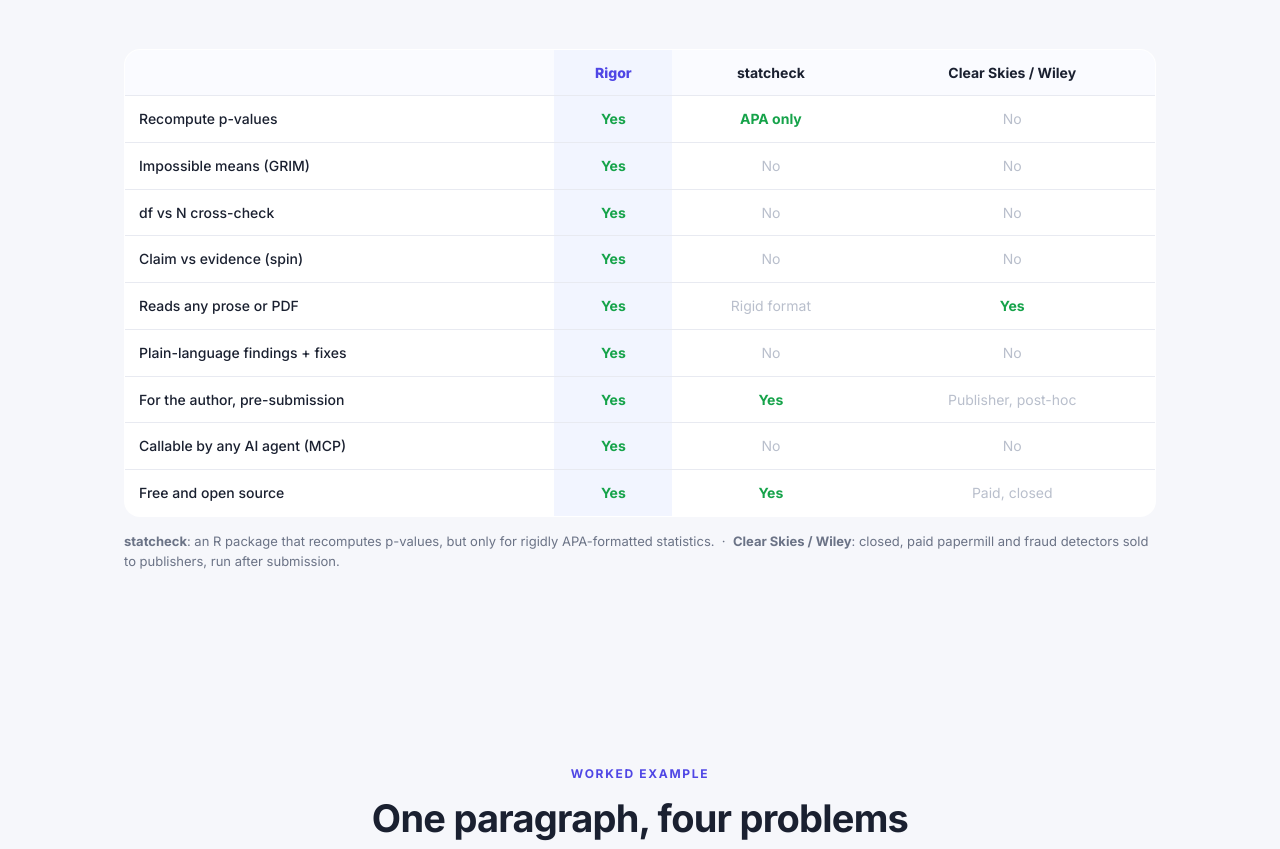
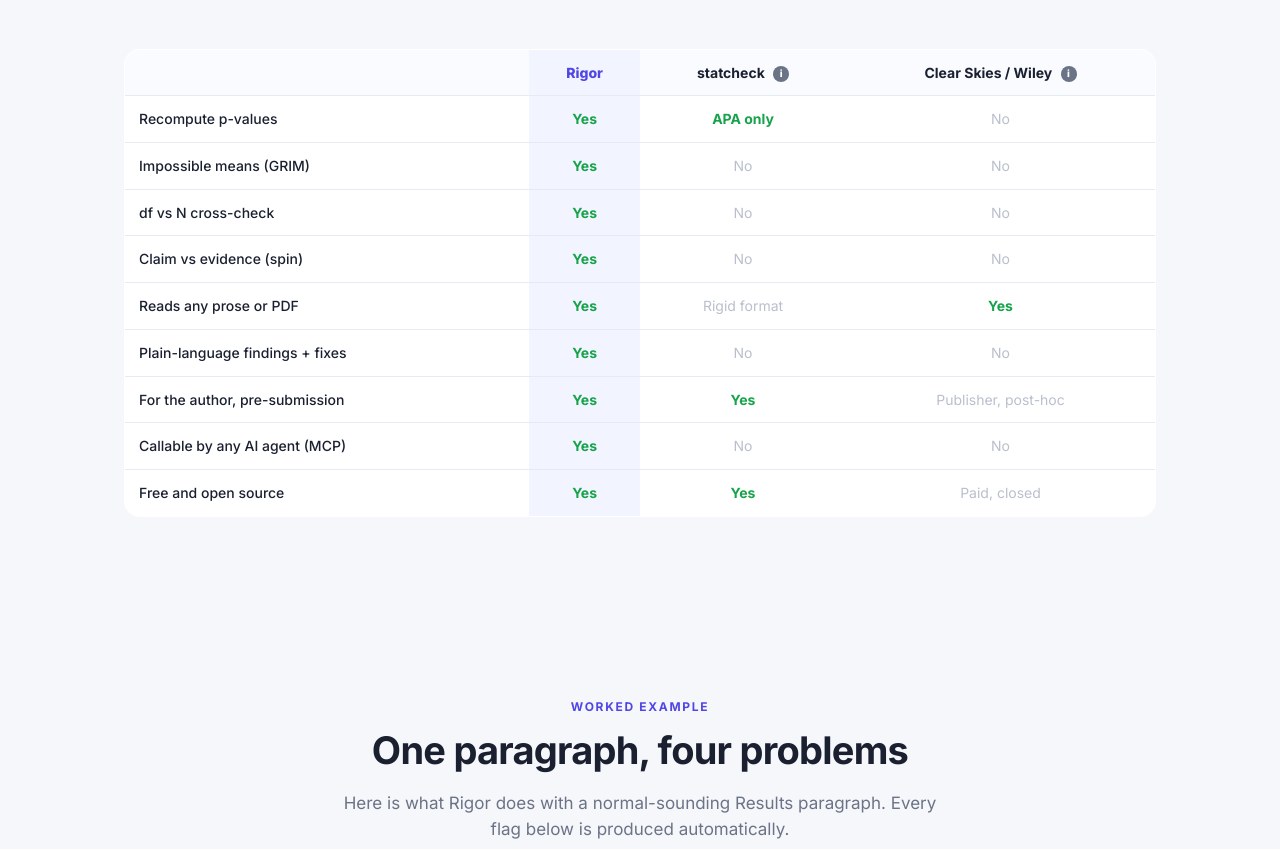
Before and after one commit to usv240/rigor, a plain HTML site: page web/static/index.html in a window 1280 px wide. Shown: the part 4243-5092 px from the top of the page. Drawn offline with Linux system fonts and the light colour scheme; no server answers.

Commit message:
Restore info tooltips on comparison table; fix clipping (visible on desktop, scroll on mobile)

```diff
--- a/web/static/index.html
+++ b/web/static/index.html
@@ -202,13 +202,13 @@
       <p>The individual checks already exist. What is new is doing all of them, on any
          paper, in plain language, for the author who needs it before submission.</p>
     </div>
-    <div style="overflow-x:auto">
+    <div class="cmp-wrap">
       <table class="cmp">
         <thead><tr>
           <th></th>
           <th class="rigor">Rigor</th>
-          <th>statcheck</th>
-          <th>Clear Skies / Wiley</th>
+          <th>statcheck <i class="info" data-tip="An R package that recomputes p-values, but only for rigidly APA-formatted statistics.">i</i></th>
+          <th>Clear Skies / Wiley <i class="info" data-tip="Closed, paid papermill and fraud detectors sold to publishers, run after submission.">i</i></th>
         </tr></thead>
         <tbody>
           <tr><td>Recompute p-values</td><td class="rigor yes">Yes</td><td class="yes">APA only</td><td class="no">No</td></tr>
@@ -223,11 +223,6 @@
         </tbody>
       </table>
     </div>
-    <p class="muted" style="font-size:13px;margin-top:14px">
-      <b>statcheck</b>: an R package that recomputes p-values, but only for rigidly
-      APA-formatted statistics. &nbsp;&middot;&nbsp; <b>Clear Skies / Wiley</b>: closed,
-      paid papermill and fraud detectors sold to publishers, run after submission.
-    </p>
   </div>
 </section>
 
--- a/web/static/style.css
+++ b/web/static/style.css
@@ -207,10 +207,12 @@
 .cmp .yes{color:var(--ok);font-weight:700}
 .cmp .no{color:#b9bfcc}
 .cmp tr:last-child td{border-bottom:0}
+.cmp-wrap{overflow:visible}  /* desktop: let the info tooltips escape the table */
 
 @media(max-width:820px){
   .hero h1{font-size:38px}
   .stats,.steps,.mcards,.who,.grid2,.grid3{grid-template-columns:1fr}
   .head h2{font-size:30px}.scorecard{flex-direction:column;text-align:center}
   section{padding:60px 0}
+  .cmp-wrap{overflow-x:auto}  /* mobile: scroll the table (no hover tooltips anyway) */
 }
```
